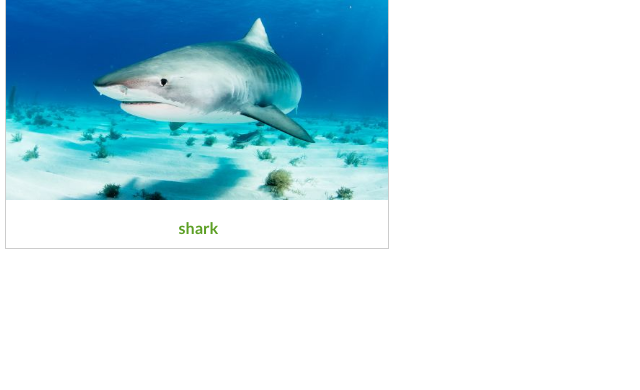
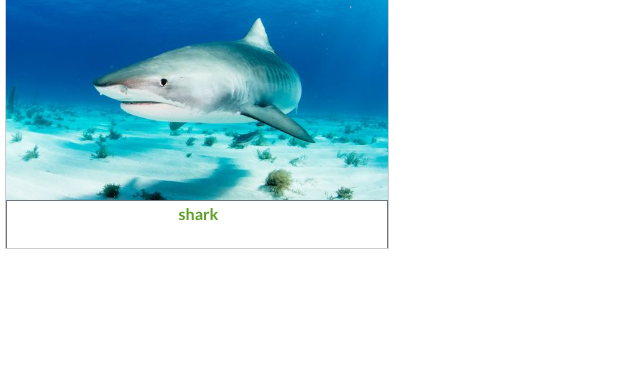
Before and after one commit to Royaaaaaa/IEProject, a Django app: a page that uses templates/app01/marinelife.html in a window 1280 px wide. Shown: the part 218-608 px from the top of the page, without its empty margins (0-640 px from the left). Run offline with Django 3.2, Linux system fonts and the light colour scheme; data comes from the database, SQL or seed files in the repository; some libraries are stand-ins or nearby versions.

Commit message:
overflow

```diff
--- a/templates/app01/marinelife.html
+++ b/templates/app01/marinelife.html
@@ -27,16 +27,22 @@
     }
     div.gallery img:hover{
         transform: scale(1.2);
+        position: relative;
+        z-index: 1;
 
     }
 
+    div.textcontainer {
+        height: 50px;
+        overflow: hidden;
+        position:relative;
+        background-color: #FFFFFF;
+        {#border-bottom:2px solid #1b1e21;#}
+        border: 1px solid #6c757d;
+        z-index: 2;
+        text-align: center;
+    }
 
-    div.desc {
-        padding: 15px;
-        text-align: center;
-        color: white;
-
-        }
 
 
 </style>
@@ -108,7 +114,8 @@
              {% if animal.aName == "shark" %}
                  <div class="gallery">
                      <img src="static/app01/img/shark1.jpg" width=100% height="200" class="center-block">
-                     <div class="desc"><a href="{{ animal.id }}"><b>&nbsp;{{animal.aName}}</b></a></div>
+{#                     <div class="textcontainer">#}
+                        <div class="textcontainer"><a href="{{ animal.id }}"><b>&nbsp;{{animal.aName}}</b></a></div>
                  </div>
              {% endif %}
 
@@ -116,7 +123,7 @@
              {% if animal.aName == "Flatback turtle" %}
                  <div class="gallery">
                  <img src="static/app01/img/Flatback turtle1.jpg" width=100% height="200" class="center-block">
-                     <div class="desc" style="color: #ffffff"><a href="{{ animal.id }}"><b>&nbsp;{{animal.aName}}</b></a></div>
+                     <div class="textcontainer"><a href="{{ animal.id }}"><b>&nbsp;{{animal.aName}}</b></a></div>
                  </div>
              {% endif %}
              </a>
--- a/templates/app01/search.html
+++ b/templates/app01/search.html
@@ -22,13 +22,8 @@
     <link rel="stylesheet" href="{% static 'app01/css/bootstrap.min.css'%}">
     <link href="{% static 'app01/css/bootstrap.css'%}" rel="stylesheet" />
     <link href="{% static 'app01/css/bootstrap-theme.css'%}" rel="stylesheet" />
-{#    <link rel="stylesheet" href="{% static 'app01/css/slippry.css' %}">#}
     <link href="{% static 'app01/css/style.css'%}" rel="stylesheet" />
     <link rel="stylesheet" href="{% static 'app01/color/default.css'%}">
-    <!-- HTML5 shim, for IE6-8 support of HTML5 elements -->
-    <!--[if lt IE 9]>
-         <script src="http://html5shim.googlecode.com/svn/trunk/html5.js"></script>
-        <![endif]-->
 
     <script src="{% static 'app01/js/modernizr.custom.js'%} "></script>
 </head>
```
Also changed, not shown: templates/app01/showDetail.html (+1 -22 lines).
